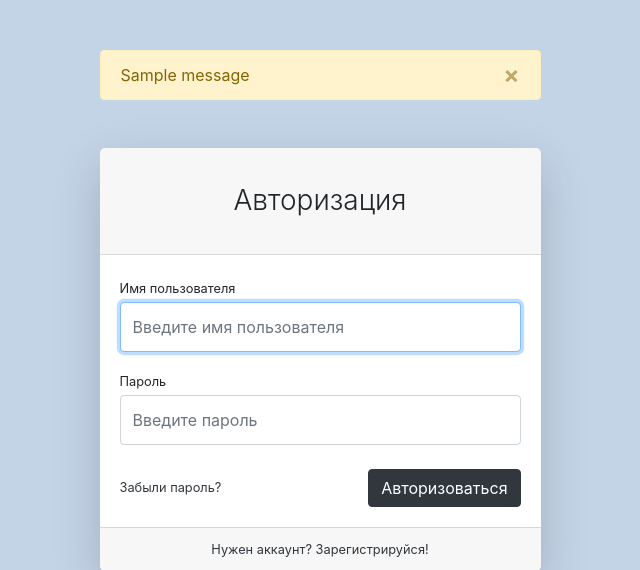
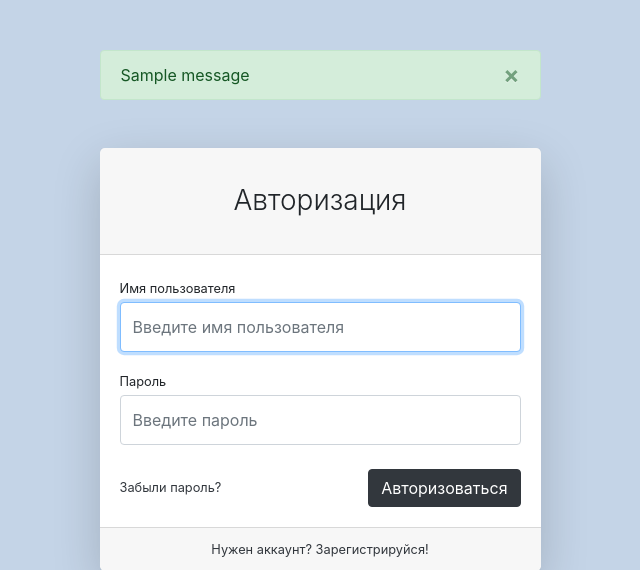
Before and after one commit to sergeyBukov/geekshop_new, a Django app: page /users/login/ in a window 1280 px wide. Shown: the top 570 px of the page, without its empty margins (320-960 px from the left). Run offline with Django 3.2, Linux system fonts and the light colour scheme; tables that the repository leaves empty hold one stand-in row (values such as "Sample post"); one stand-in notice (Sample message) is shown; some libraries are stand-ins or nearby versions.

Commit message:
class="alert {% if messages %}

```diff
--- a/authapp/templates/authapp/login.html
+++ b/authapp/templates/authapp/login.html
@@ -3,7 +3,7 @@
 {% block content %}
     <div class="col-lg-5">
         {% if form.non_field_errors or messages %}
-            <div class="alert alert-warning alert-dismissible fade show" role="alert"
+            <div class="alert {% if messages %} alert-success {% else %} alert-warning {% endif %}alert-dismissible fade show" role="alert"
                  style="margin-top: 50px;">
 
                 {% if messages %}
```
